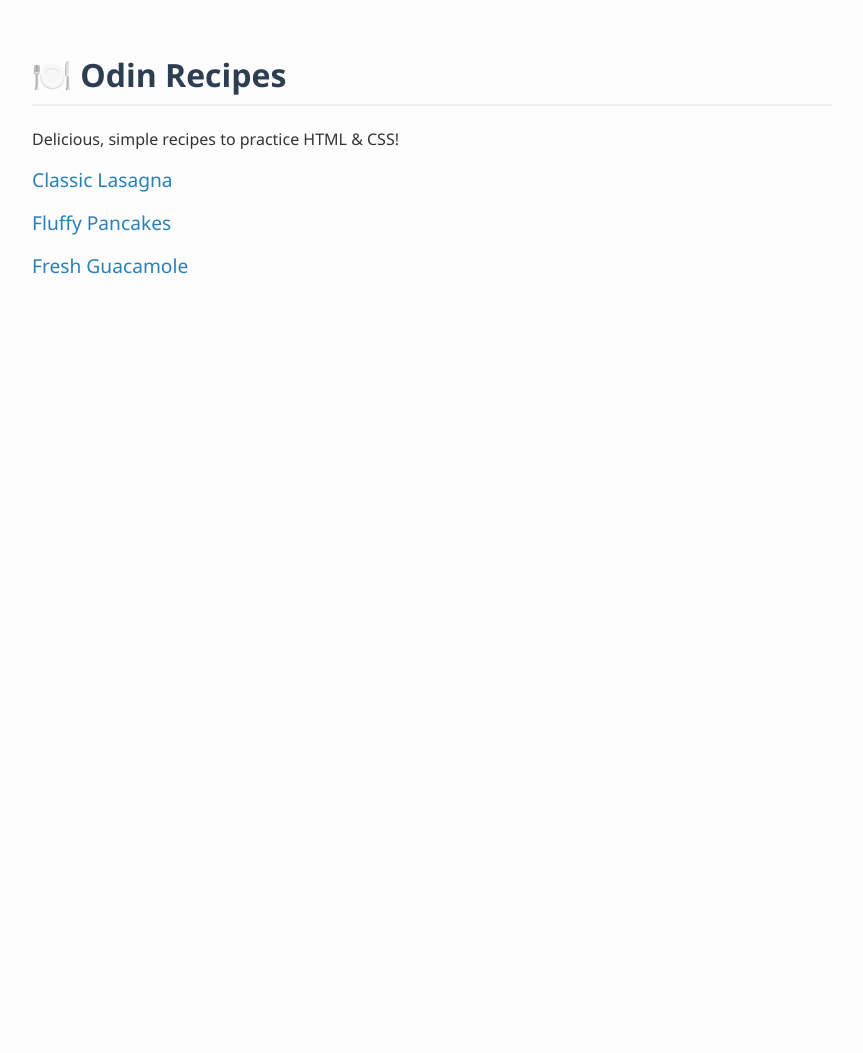
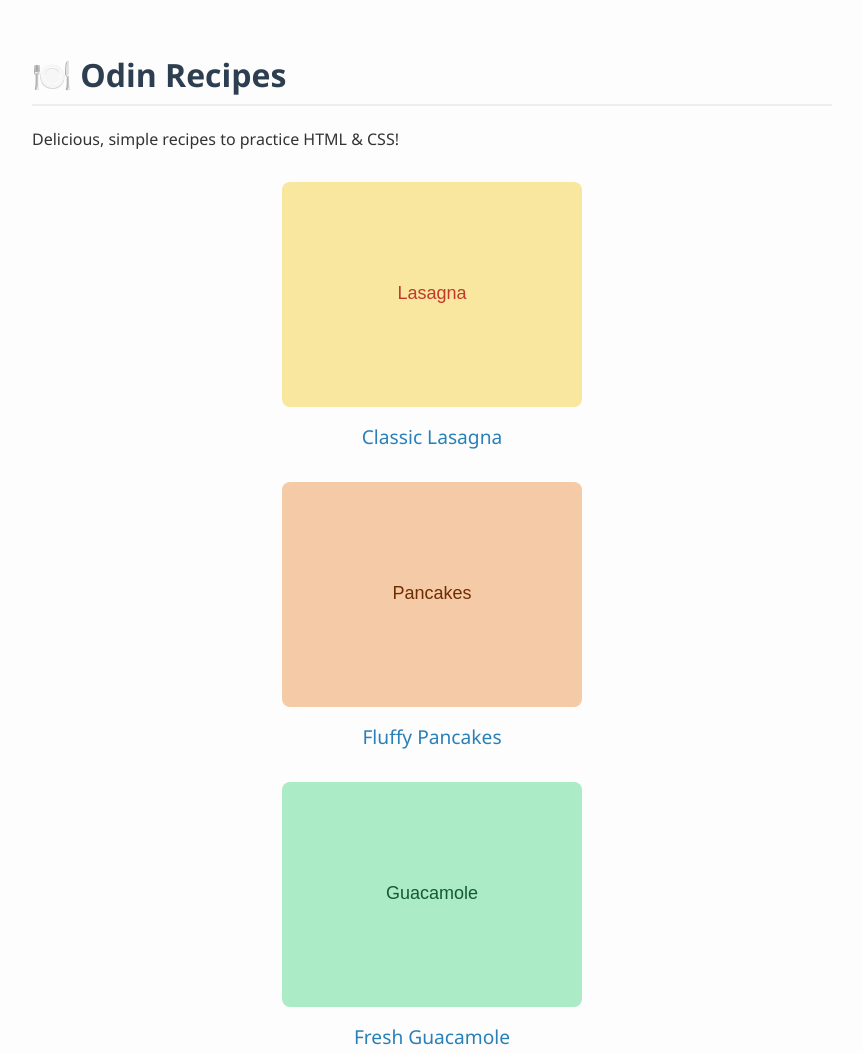
Before and after one commit to shadowforciano/odin-recipes, a plain HTML site: page index.html in a window 1280 px wide. Shown: the whole page, without its empty margins (208-1071 px from the left). Before the commit the page ends 800 px from the top, so only its background shows below. Drawn offline with Linux system fonts and the light colour scheme.

Commit message:
Add local recipe images and display on index

```diff
--- a/index.html
+++ b/index.html
@@ -10,9 +10,24 @@
     <h1>🍽️ Odin Recipes</h1>
     <p>Delicious, simple recipes to practice HTML & CSS!</p>
     <ul class="recipe-list">
-      <li><a href="recipes/lasagna.html">Classic Lasagna</a></li>
-      <li><a href="recipes/pancakes.html">Fluffy Pancakes</a></li>
-      <li><a href="recipes/guacamole.html">Fresh Guacamole</a></li>
+      <li>
+        <a href="recipes/lasagna.html">
+          <img src="images/lasagna.svg" alt="Classic Lasagna">
+          Classic Lasagna
+        </a>
+      </li>
+      <li>
+        <a href="recipes/pancakes.html">
+          <img src="images/pancakes.svg" alt="Fluffy Pancakes">
+          Fluffy Pancakes
+        </a>
+      </li>
+      <li>
+        <a href="recipes/guacamole.html">
+          <img src="images/guacamole.svg" alt="Fresh Guacamole">
+          Fresh Guacamole
+        </a>
+      </li>
     </ul>
   </div>
 </body>
--- a/styles.css
+++ b/styles.css
@@ -23,6 +23,9 @@ body {
     margin: 1rem 0;
   }
   .recipe-list a {
+    display: flex;
+    flex-direction: column;
+    align-items: center;
     text-decoration: none;
     font-size: 1.2rem;
     color: #2980b9;
@@ -30,6 +33,9 @@ body {
   }
   .recipe-list a:hover {
     color: #e67e22;
+  }
+  .recipe-list img {
+    width: 300px;
   }
   img {
     max-width: 100%;
```
Also changed, not shown: recipes/guacamole.html (+1 -1 lines), recipes/lasagna.html (+1 -1 lines), recipes/pancakes.html (+1 -1 lines), images/guacamole.svg (added), images/lasagna.svg (added), images/pancakes.svg (added).
